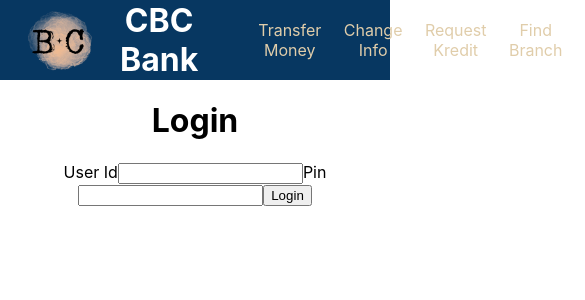
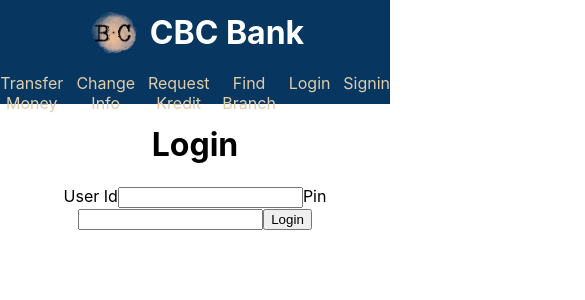
Before and after one commit to bekircbc/cbcbank-app-mern, a React (Vite) app: page /login in a window 390 px wide. Shown: the top 300 px of the page, 585 px wide, since content can reach past the window. Built offline with nearby package versions, Linux system fonts and the light colour scheme.

Commit message:
mobile first design started and added..

```diff
--- a/src/App.scss
+++ b/src/App.scss
@@ -3,28 +3,29 @@
     text-align: center;
     .header {
       display: flex;
-      justify-content: space-between;
+      flex-direction: column;
+      justify-content: center;
       align-items: center;
       background-color: #073761;
       width: 100vw;
-      height: 5rem;
+      height: 6.5rem;
       color: white;
       .title {
         display: flex;
         justify-content: center;
         align-items: center;
-        margin: 20px;
-        gap: 20px;
+        margin: 0;
+        gap: 0.5rem;
         img {
-          width: 80px;
+          width: 3.5rem;
+          height: 3.5rem;
         }
       }
       .navbar {
         display: flex;
         justify-content: center;
-        gap: 1.4rem;
-        margin: 20px;
-        padding: 20px;
+        gap: 0.8rem;
+        margin: 0;
         a {
           text-decoration: none;
           font-size: 1rem;
@@ -38,3 +39,9 @@
     }
   }
 }
+
+@media screen and (max-width: 768) {
+}
+
+@media screen and (max-width: 1024) {
+}
```
